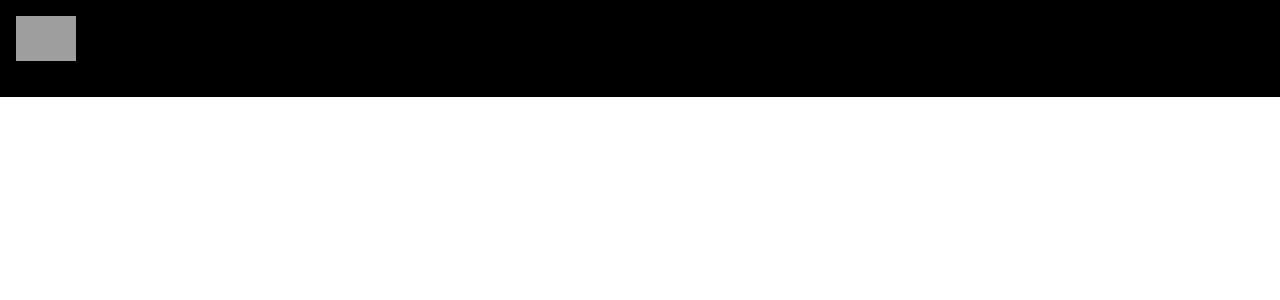
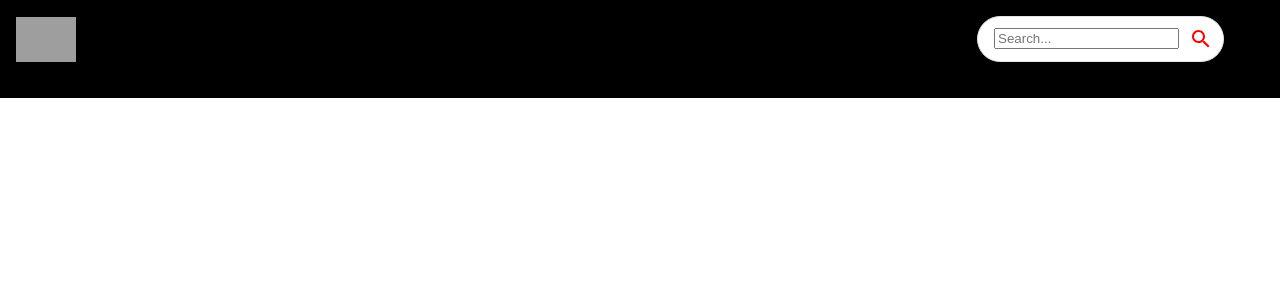
Before and after one commit to Mikaeel92/youtube-clone-jsm, a React (Create React App) app: page / in a window 1280 px wide. Shown: the top 300 px of the page. Built offline with nearby package versions, Linux system fonts and the light colour scheme; grey boxes are pictures that could not be loaded.

Commit message:
SearchBar

```diff
--- a/src/components/Navbar.jsx
+++ b/src/components/Navbar.jsx
@@ -2,6 +2,7 @@
 import { Stack } from '@mui/material'
 import { Link } from 'react-router-dom'
 import { logo } from '../utils/constants'
+import SearchBar from './SearchBar'
 
 const Navbar = () =>
     (
@@ -13,6 +14,7 @@
       <Link to='/' style={{ display: 'flex', alignItems:'center' }}>
         <img src={logo} alt='logo' height={45}/>
       </Link>
+      <SearchBar/>
     </Stack>
   )
 
--- /dev/null
+++ b/src/components/SearchBar.jsx
@@ -0,0 +1,32 @@
+import React from 'react'
+import { useState } from 'react'
+import { useNavigate } from 'react-router-dom'
+import { Paper, IconButton, } from '@mui/material'
+import { Search } from '@mui/icons-material'
+
+const SearchBar = () => {
+  return (
+    <Paper
+    component='form'
+    onSubmit={() => {}}
+    sx={{
+        borderRadius: 20,
+        border: '1px solid #e3e3e3',
+        pl: 2,
+        boxShadow: 'none',
+        mr: { sm: 5 }
+        }}>
+         <input
+         className='search-bar'
+         placeholder='Search...'
+         value=''
+         onChange={() => {}}
+         />
+         <IconButton type='submit' sx={{ p: '10px', color: 'red' }}>
+            <Search />
+         </IconButton>
+    </Paper>
+  )
+}
+
+export default SearchBar
--- a/src/components/index.js
+++ b/src/components/index.js
@@ -3,3 +3,4 @@
 export { default as VideoDetail } from './VideoDetail';
 export { default as SearchFeed } from './SearchFeed';
 export { default as ChannelDetail } from './ChannelDetail';
+export { default as SearchBar } from './SearchBar';
```
